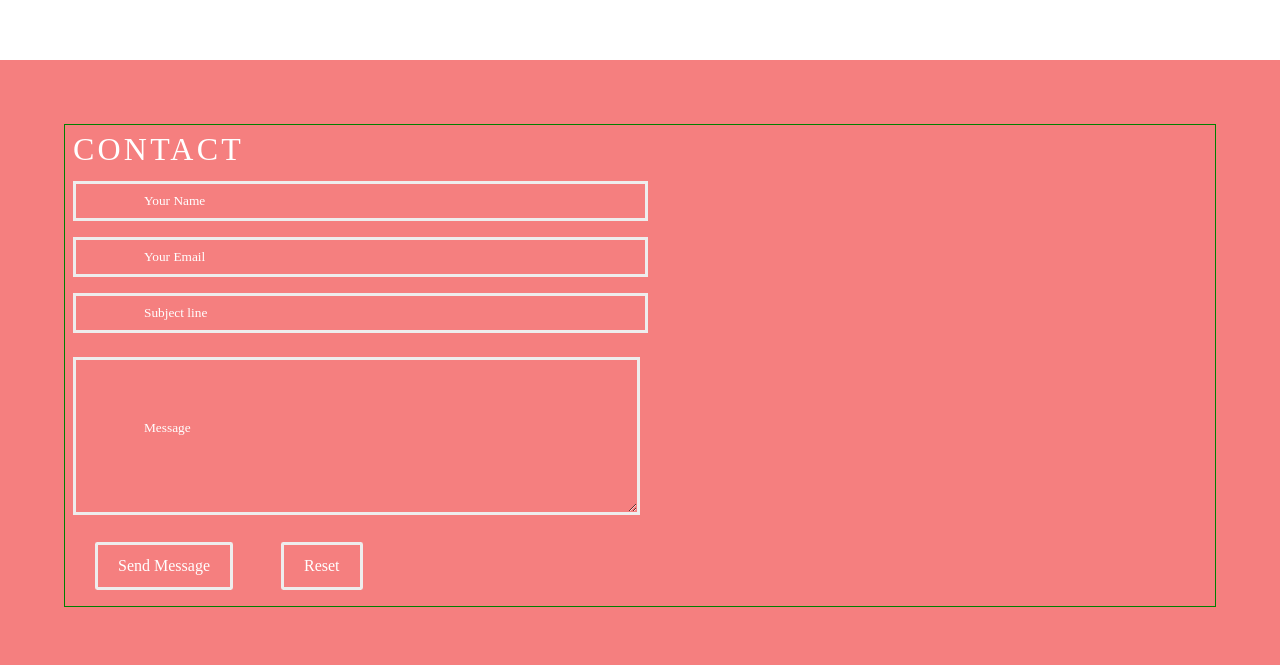
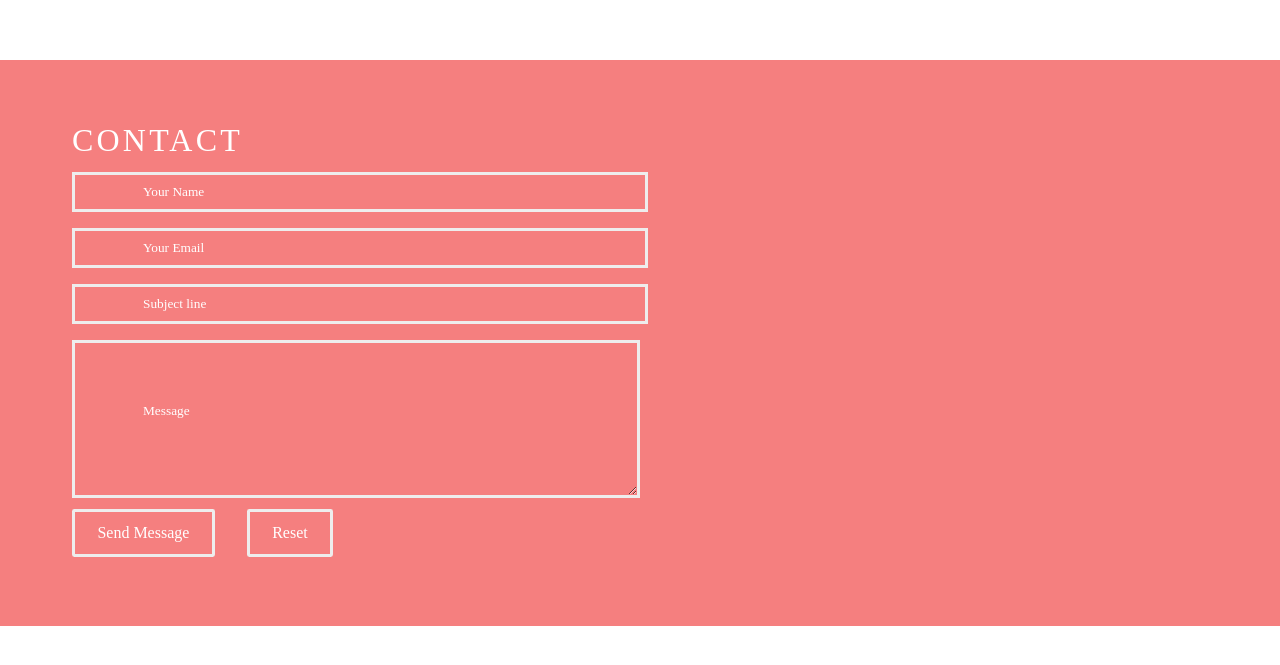
Before and after one commit to LVictoria159753/MCIT_Portfolio, a plain HTML site: page index.html in a window 1280 px wide. Shown: the part 1940-2605 px from the top of the page. After the commit the page ends 2566 px from the top, so only its background shows below. Drawn offline with Linux system fonts and the light colour scheme.

Commit message:
fixed button so aligns with contact form

```diff
--- a/main.css
+++ b/main.css
@@ -202,11 +202,15 @@ CONTACT FORM STYLING
 }
 #contact-wrapper{
     margin: 1rem;
-    border: 1px solid green;
+
 }
 
+.actions{
+    margin-left: 2rem;
+
+}
 #space{
-    padding:1.5rem;
+    padding:1rem;
 }
 
 input#name, input#email, input#subject{
@@ -241,7 +245,6 @@ input#name, input#email, input#subject{
   }
   input[type=reset], input[type=submit], textarea#message{
     padding: 12px 20px;
-    margin: 8px 0;
     box-sizing: border-box;
     border: 3px solid rgb(238, 237, 237);
     -webkit-transition: 0.5s;
@@ -259,7 +262,7 @@ input#name, input#email, input#subject{
   flex-direction: row;
   width:20%;
   margin: 8px 0;
-  margin-left: 30px;
+  margin: .5rem;
   background-color:rgb(245, 127, 127);
 
   }
```
